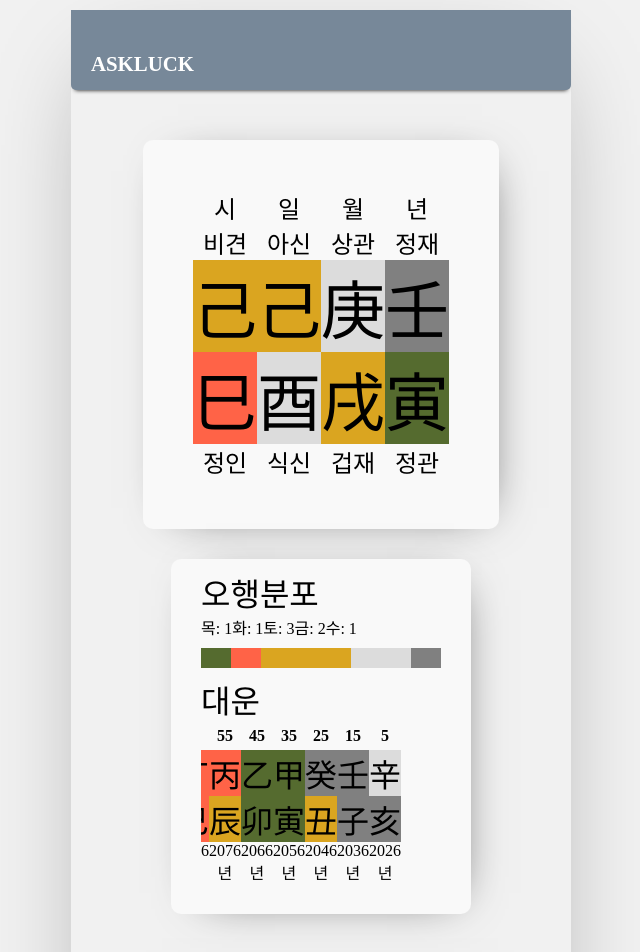
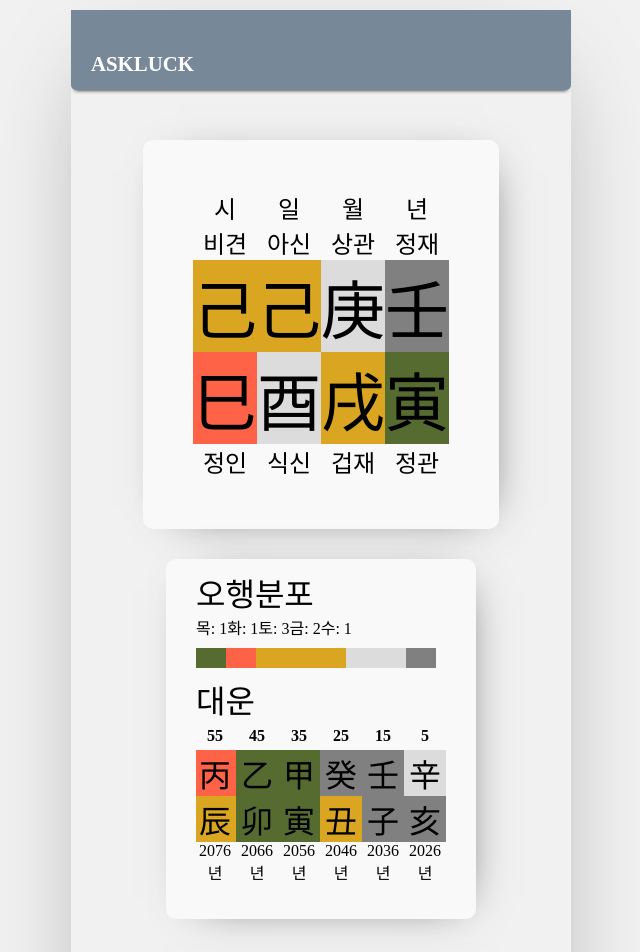
Before and after one commit to seni95/askLuck, a React (Create React App) app: page / in a window 1280 px wide. Shown: the top 952 px of the page, without its empty margins (319-959 px from the left). Built offline with nearby package versions, Linux system fonts and the light colour scheme.

Commit message:
finish disnuite function from components

```diff
--- a/src/components/analysis/analysis_logic/cal_times_logic.js
+++ b/src/components/analysis/analysis_logic/cal_times_logic.js
@@ -1,6 +1,52 @@
-class CalTimesLogic{
-    constructor(){
+class CalTimesLogic {
+    constructor() {
+        this.param = [
+            7, 6, 4, 6, 5, 5, 6, 7, 7, 8, 8, 7
+        ]
+    }
 
+    //대운수 구하는 로직 (순행)
+    decadesNum = (selectedMonth, selectedDay, monthIndex, dateTotalCount) => {
+        let toCalResult = 0;
+        if (selectedMonth == monthIndex) {
+            toCalResult = dateTotalCount - selectedDay;
+            toCalResult += this.param[monthIndex];
+        } else {
+            toCalResult = this.param[monthIndex] - selectedDay;
+        }
+        let Result = Math.floor(toCalResult / 3);
+
+        return Result;
     }
+
+//대운연도 구하는 로직 (순행)
+    returnYear = (selectedYear,selectedMonth, selectedDay, monthIndex, dateTotalCount,order)=>{
+        let decadesNumResult = this.decadesNum(selectedMonth, selectedDay, monthIndex, dateTotalCount);
+
+        return decadesNumResult+parseInt(selectedYear)-1+order*10;
+     }
+
+    //대운수 구하는 로직 (역행)
+
+    decadesNumR = (selectedMonth, selectedDay, monthIndex, dateTotalCount) => {
+        let toCalResult = 0;
+        if (selectedMonth == monthIndex) {
+            toCalResult = selectedDay - this.param[monthIndex];
+        } else {
+            toCalResult = selectedDay + dateTotalCount - this.param[monthIndex];
+        }
+        let Result = Math.floor(toCalResult / 3);
+        return Result;
+    }
+
+
+    //대운 연도 구하는 로직 (역행)
+    returnYearR = (selectedYear,selectedMonth, selectedDay, monthIndex, dateTotalCount,order)=>{
+        let decadesNumResult = this.decadesNumR(selectedMonth, selectedDay, monthIndex, dateTotalCount);
+
+        return decadesNumResult+parseInt(selectedYear)-1+order*10;
+     }
+
+
 }
 export default CalTimesLogic;
--- a/src/components/analysis/calculate_decades/calculate_decades.module.css
+++ b/src/components/analysis/calculate_decades/calculate_decades.module.css
@@ -3,7 +3,7 @@
     flex-flow: row-reverse;
     /* flex-direction: ; */
     flex-wrap: nowrap;
-    width:200px;
+    width:250px;
     overflow-x: scroll;
 
 }
--- a/src/components/analysis/calculate_decades/get_decades_number/get_decades_number.jsx
+++ b/src/components/analysis/calculate_decades/get_decades_number/get_decades_number.jsx
@@ -1,45 +1,28 @@
 import React from 'react'
 import styles from './get_decades_number.module.css'
+import CalTimesLogic from '../../analysis_logic/cal_times_logic'
 
 const GetDecadesNumber = (props) => {
 
-    const param = [
-        7,6,4,6,5,5,6,7,7,8,8,7
-    ]
+
+    const cal_times_logic = new CalTimesLogic();
+
+    const selectedYear = props.selectedYear;
+    const selectedMonth = props.selectedMonth+1<12?props.selectedMonth+1:0;
+    const selectedDay = props.selectedDay;
+
+    const monthIndex = props.monthIndex;
 
     const order= props.order;
-    const selectedMonth = props.selectedMonth+1<12?props.selectedMonth+1:0;
-    //8월이면 7을 반환하는데, 1을 더해서 8로 만들어줌
+    const dateTotalCount = new Date(selectedYear, selectedMonth, 0).getDate();
 
-    // 7이면 6을 반환하는데, 1을 더해서 7로 만들어줌
-    const selectedDay = props.selectedDay;
-    const monthIndex = props.monthIndex;
-    //7월 26일의 경우 인덱스 7번을 반환 (미달)
-    //1월 5일의 경우, 0을 반환(자달)
-    const selectedYear = props.selectedYear;
-    const dateTotalCount = new Date(selectedYear, selectedMonth, 0).getDate();
-    //1995년 1월의 전체 날짜를 받음.
-    let toCalResult = 0;
-
-    const decadesNum = ()=>{
-        if(selectedMonth==monthIndex){
-            toCalResult = dateTotalCount-selectedDay;
-            //31일에서 26을 뺌. (5)
-            toCalResult+=param[monthIndex];
-            }else{
-            toCalResult = param[monthIndex]-selectedDay;
-                        }
-       let Result = Math.floor(toCalResult/3);
-
-       return Result;
-    }
 
   return (
     <>
 
    <h1 className={styles.h1}>
     {order!=0 && order}
-    {decadesNum()}
+    {cal_times_logic.decadesNum(selectedMonth,selectedDay,monthIndex,dateTotalCount)}
    </h1>
    </>
   )
--- a/src/components/analysis/calculate_decades/get_decades_number/get_decades_number_r.jsx
+++ b/src/components/analysis/calculate_decades/get_decades_number/get_decades_number_r.jsx
@@ -1,58 +1,31 @@
 import React from 'react'
+import CalTimesLogic from '../../analysis_logic/cal_times_logic';
 import styles from './get_decades_number.module.css'
 
 const GetDecadesNumberR = (props) => {
 
-    const param = [
-        7,6,4,6,5,5,6,7,7,8,8,7
-        //자축인묘진사오미신유술해 월의 절기가 바뀌는 날짜를 배열로 받음.
-    ]
+
+    const cal_times_logic = new CalTimesLogic();
+
+    const selectedYear = props.selectedYear;
+    const selectedMonth = props.selectedMonth+1<12?props.selectedMonth+1:0;
+    const selectedDay = Number(props.selectedDay);
+
+    const monthIndex = props.monthIndex;
 
     const order= props.order;
-    const selectedMonth = props.selectedMonth+1<12?props.selectedMonth+1:0;
-    //8월이면 7을 반환하는데, 1을 더해서 8로 만들어줌
-
-    //1월이면 0을 반환하는데, 1을 더해서 1을 만들어줌.
-
-    // 7이면 6을 반환하는데, 1을 더해서 7로 만들어줌
-    const selectedDay = Number(props.selectedDay);
-    //왜인지 자꾸 string 으로 들어와서 덧셈할때 숫자를 엄청 키워버림 ㅜ
-    const monthIndex = props.monthIndex;
-    //7월 26일의 경우 인덱스 7번을 반환 (미달)
-    //1월 5일인 경우 인덱스 0을 반환 (자달)
-    const selectedYear = props.selectedYear;
     const dateTotalCount = new Date(selectedYear, selectedMonth-1<0?11:selectedMonth-1, 0).getDate();
-    // 1월 5일의 경우 31일이 반환됨
 
 
     let toCalResult = 0;
 
-    const decadesNum = ()=>{
-
-
-
-
-        if(selectedMonth==monthIndex){
-            //
-            toCalResult=selectedDay-param[monthIndex];
-            }else{
-                //1995년 1월 5일의 경우
-                console.log(monthIndex+"???abby");
-            toCalResult = selectedDay+dateTotalCount-param[monthIndex];
-
-
-        }
-       let Result = Math.floor(toCalResult/3);
-
-       return Result;
-    }
 
   return (
     <>
 
    <h1 className={styles.h1}>
     {order!=0 && order}
-    {decadesNum()}
+    {cal_times_logic.decadesNumR(selectedMonth, selectedDay, monthIndex, dateTotalCount)}
    </h1>
    </>
   )
--- a/src/components/analysis/calculate_decades/get_decades_year/get_decades_year.jsx
+++ b/src/components/analysis/calculate_decades/get_decades_year/get_decades_year.jsx
@@ -4,48 +4,25 @@ import CalTimesLogic from '../../analysis_logic/cal_times_logic'
 
 const GetDecadesYear = (props) => {
 
+  const cal_times_logic = new CalTimesLogic();
+
+  const selectedYear = props.selectedYear;
+  const selectedMonth = props.selectedMonth + 1 < 12 ? props.selectedMonth + 1 : 0;
+  const selectedDay = props.selectedDay;
+
+  const monthIndex = props.monthIndex;
+
+  const order = props.order;
+  const dateTotalCount = new Date(selectedYear, selectedMonth, 0).getDate();
 
 
-        const param = [
-            7,6,4,6,5,5,6,7,7,8,8,7
-        ]
 
-        const order= props.order;
-        const selectedMonth = props.selectedMonth+1<12?props.selectedMonth+1:0;
-        //8월이면 7을 반환하는데, 1을 더해서 8로 만들어줌
 
-        // 7이면 6을 반환하는데, 1을 더해서 7로 만들어줌
-        const selectedDay = props.selectedDay;
-        const monthIndex = props.monthIndex;
-        //7월 26일의 경우 인덱스 7번을 반환 (미달)
-        const selectedYear = props.selectedYear;
-        const dateTotalCount = new Date(selectedYear, selectedMonth, 0).getDate();
-
-        let toCalResult = 0;
-
-        const decadesNum = ()=>{
-            if(selectedMonth==monthIndex){
-                toCalResult = dateTotalCount-selectedDay;
-                //31일에서 26을 뺌. (5)
-                toCalResult+=param[monthIndex];
-                }else{
-                toCalResult = param[monthIndex]-selectedDay;
-                            }
-           let Result = Math.floor(toCalResult/3);
-
-           return Result;
-        }
-
-        const returnYear = ()=>{
-           let decadesNumResult = decadesNum();
-
-           return decadesNumResult+parseInt(selectedYear)-1+order*10;
-        }
 
   return (
     <>
       <span className={styles.span}>
-        {returnYear()}년
+        {cal_times_logic.returnYear(selectedYear, selectedMonth, selectedDay, monthIndex, dateTotalCount, order)}년
       </span>
     </>
   )
--- a/src/components/analysis/calculate_decades/get_decades_year/get_decades_year.module.css
+++ b/src/components/analysis/calculate_decades/get_decades_year/get_decades_year.module.css
@@ -1,3 +1,5 @@
 .span{
     font-size: 1rem;
+    margin: 5px;
+    margin-top:0px;
 }
--- a/src/components/analysis/calculate_decades/get_decades_year/get_decades_year_r.jsx
+++ b/src/components/analysis/calculate_decades/get_decades_year/get_decades_year_r.jsx
@@ -1,50 +1,27 @@
 import React from 'react'
+import CalTimesLogic from '../../analysis_logic/cal_times_logic';
 import styles from './get_decades_year.module.css'
 
 const GetDecadesYearR = (props) => {
 
 
-        const param = [
-            7,6,4,6,5,5,6,7,7,8,8,7
-        ]
+        const cal_times_logic= new CalTimesLogic();
 
         const order= props.order;
         const selectedMonth = props.selectedMonth+1<12?props.selectedMonth+1:0;
-        //8월이면 7을 반환하는데, 1을 더해서 8로 만들어줌
 
-        // 7이면 6을 반환하는데, 1을 더해서 7로 만들어줌
         const selectedDay = props.selectedDay;
         const monthIndex = props.monthIndex;
-        //7월 26일의 경우 인덱스 7번을 반환 (미달)
         const selectedYear = props.selectedYear;
         const dateTotalCount = new Date(selectedYear, selectedMonth, 0).getDate();
 
-        let toCalResult = 0;
 
-        const decadesNum = ()=>{
-            if(selectedMonth==monthIndex){
-                //31일에서 26을 뺌. (5)
-                toCalResult=selectedDay-param[monthIndex];
-                }else{
-                    //8월 6일일 경우, 6+ 지난달 31에서 7월 7일까지의 날짜 (24일)
-                    // 을 뺀 날짜를 더한다.
-                toCalResult = selectedDay+dateTotalCount-param[monthIndex];
-                            }
-           let Result = Math.floor(toCalResult/3);
 
-           return Result;
-        }
-
-        const returnYear = ()=>{
-           let decadesNumResult = decadesNum();
-
-           return decadesNumResult+parseInt(selectedYear)-1+order*10;
-        }
 
       return (
         <>
        <span className={styles.span}>
-        {returnYear()}년
+        {cal_times_logic.returnYear(selectedYear,selectedMonth, selectedDay, monthIndex, dateTotalCount,order)}년
        </span>
        </>
       )
```
Also changed, not shown: src/components/analysis/calculate_years/cal_years.jsx (added, +9 -0 lines). Lines whose indentation alone changed are shown as unchanged.
